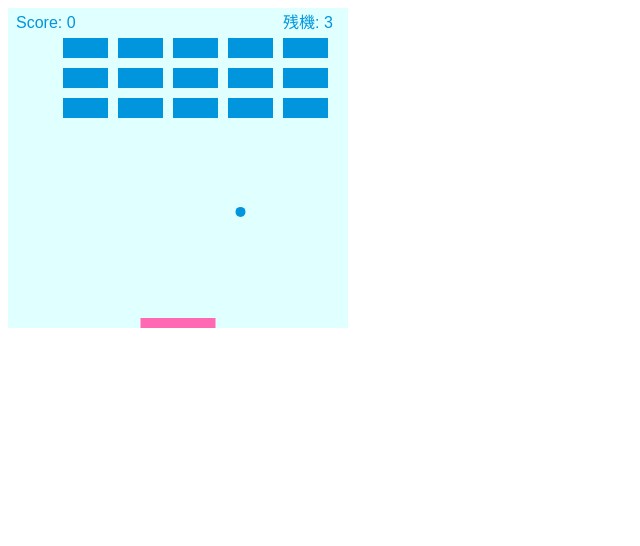
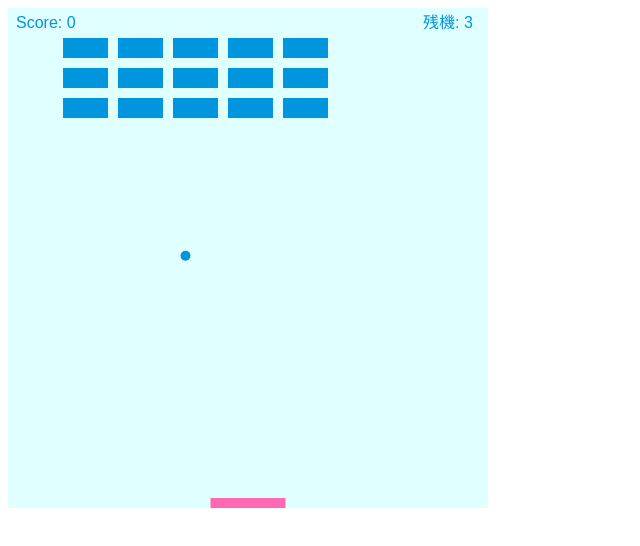
Before and after one commit to YokoyamaTomohiro/YokoyamaTomohiro.github.io, a plain HTML site: page index.html in a window 1280 px wide. Shown: the whole page, without its empty margins (0-640 px from the left). Drawn offline with Linux system fonts and the light colour scheme.

Commit message:
Update index.html

```diff
--- a/index.html
+++ b/index.html
@@ -4,10 +4,11 @@
     <head>
         <title></title>
         <meta charset="UTF-8">
+        <meta name=”viewport” content=”width=device-width, initial-scale=1″>
     </head>
     <body>
 
-        <canvas id="myCanvas" width="340" height="320"></canvas>
+        <canvas id="myCanvas" width=480 height=500></canvas>
         <link rel="stylesheet" href="style.css">
         <script src="script.js"></script>
 
```
